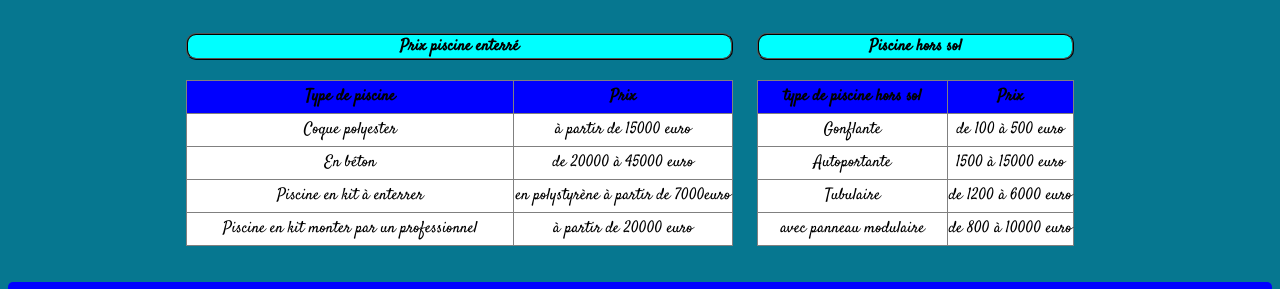
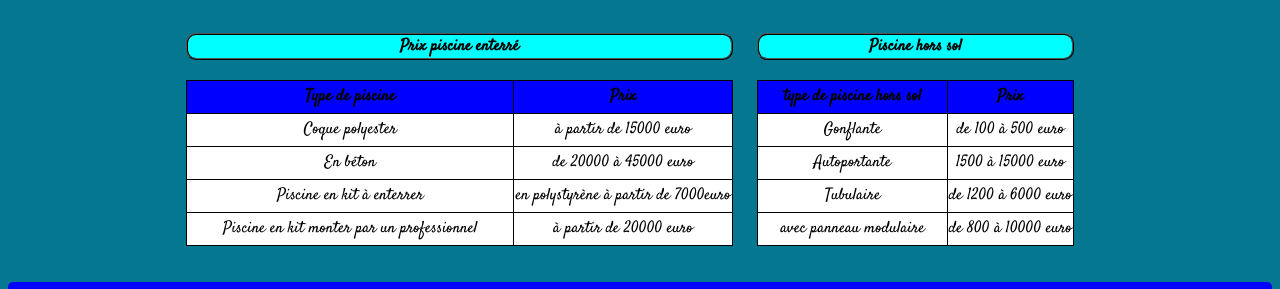
Before and after one commit to Sylvain059/Site-de-vente-de-piscine, a plain HTML site: page html/tarif.html in a window 1280 px wide. Shown: the part 317-606 px from the top of the page. Drawn offline with Linux system fonts and the light colour scheme.

```diff
--- a/css/style.css
+++ b/css/style.css
@@ -118,7 +118,7 @@ main form input, textarea {
   margin: 10px auto;
 }
 
-map iframe {
+main iframe {
   margin: 10px 0;
   width: 90%;
 }
@@ -138,6 +138,14 @@ main table caption {
 
 thead {
   background-color: blue;
+}
+
+th {
+  border: 1px ridge black;
+}
+
+td {
+  border: 1px ridge black;
 }
 
 @media (min-width:481px) and (max-width:991px) {
```
